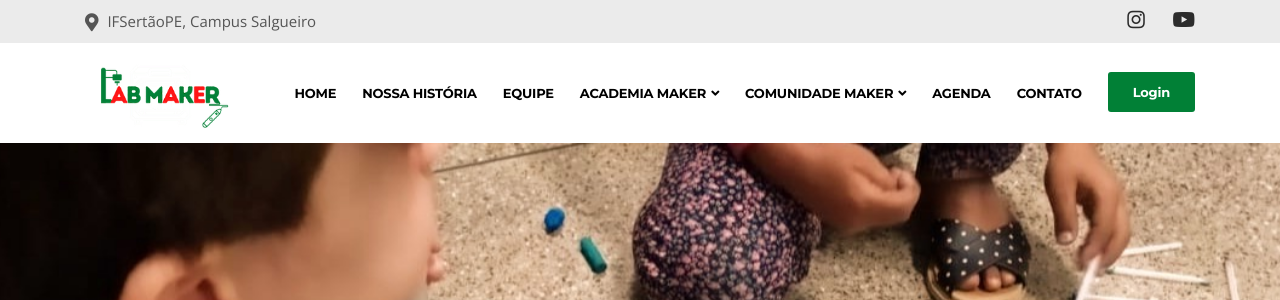
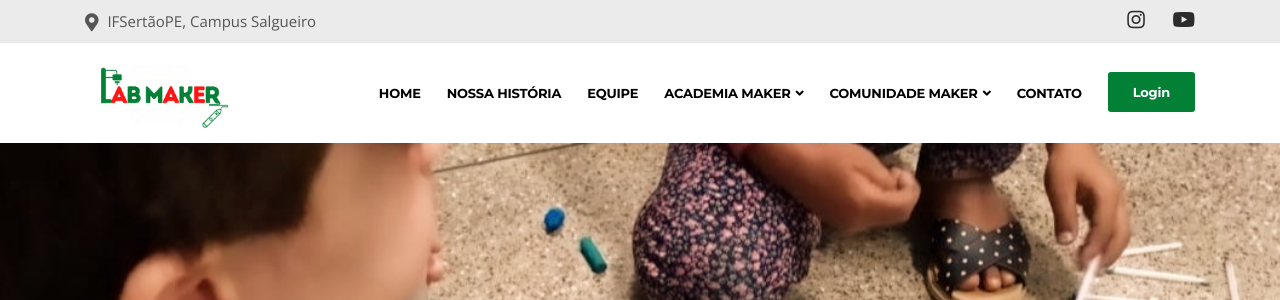
Before and after one commit to leonardo-campello/labmaker, a PHP site: page /index.php in a window 1280 px wide. Shown: the top 300 px of the page. Run offline with PHP 8.4, Linux system fonts and the light colour scheme; some libraries are stand-ins or nearby versions.

Commit message:
removendo link agenda

```diff
--- a/templates/footer.php
+++ b/templates/footer.php
@@ -51,11 +51,11 @@
         <div class="col-md-6">
         <div class="footer-menu text-center text-md-right">
             <ul class="list-unstyled">
-            <li><a href="#">Nossa História</a></li>
-            <li><a href="#">Equipe</a></li>
-            <li><a href="#">Agenda</a></li>
+            <li><a href="nossa-historia.php">Nossa História</a></li>
+            <li><a href="equipe.php">Equipe</a></li>
+            <!-- <li><a href="#">Agenda</a></li> -->
             <li><a href="#">Blog</a></li>
-            <li><a href="#">Contato</a></li>
+            <li><a href="contato.php">Contato</a></li>
             </ul>
         </div>
         </div>
--- a/templates/menu.php
+++ b/templates/menu.php
@@ -50,9 +50,9 @@
                           </ul>
                       </li>
 
-                      <li class="nav-item">
+                      <!-- <li class="nav-item">
                           <a href="#" class="nav-link">Agenda</a>
-                      </li>
+                      </li> -->
 
                       <li class="nav-item">
                           <a href="contato.php" class="nav-link">Contato</a>
```
